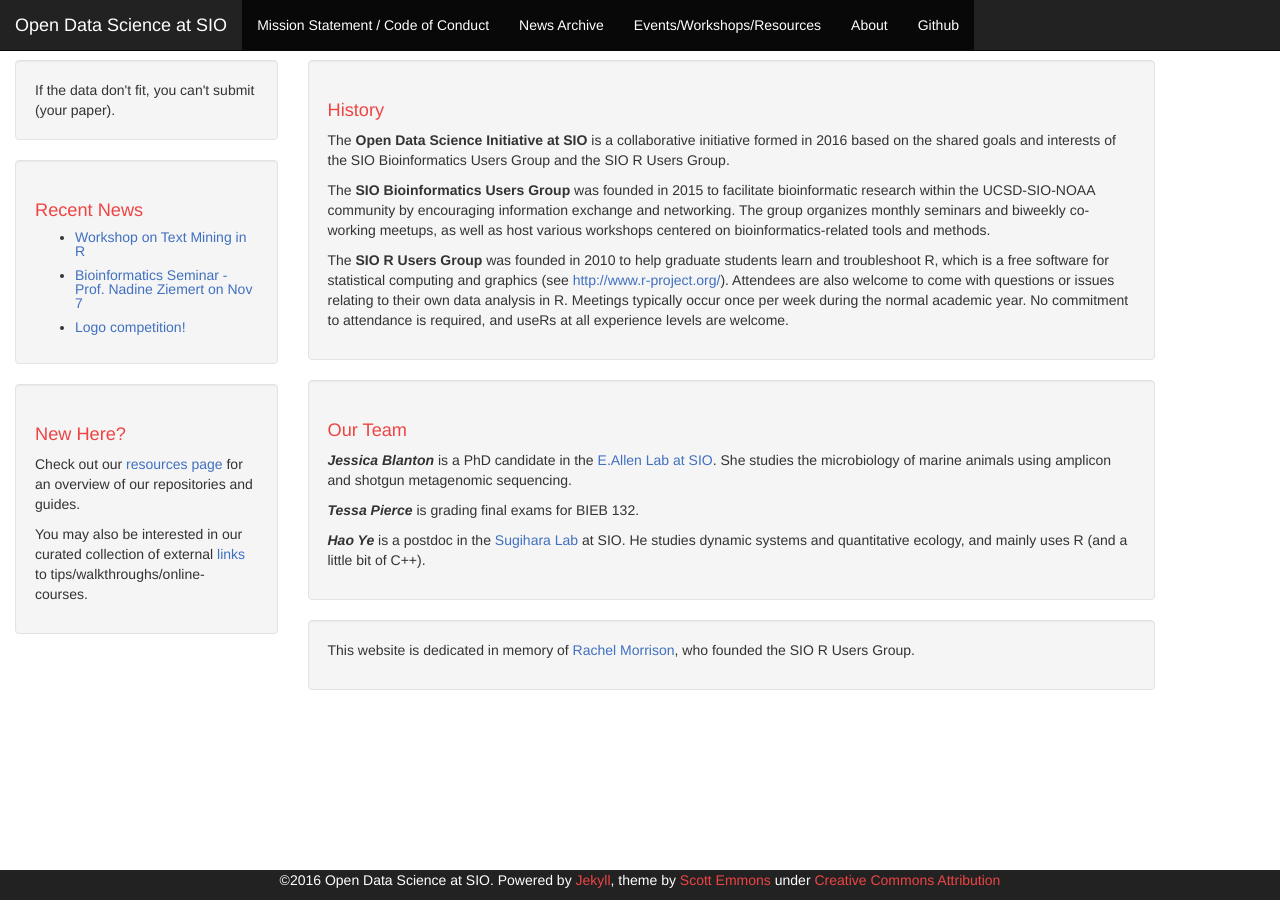
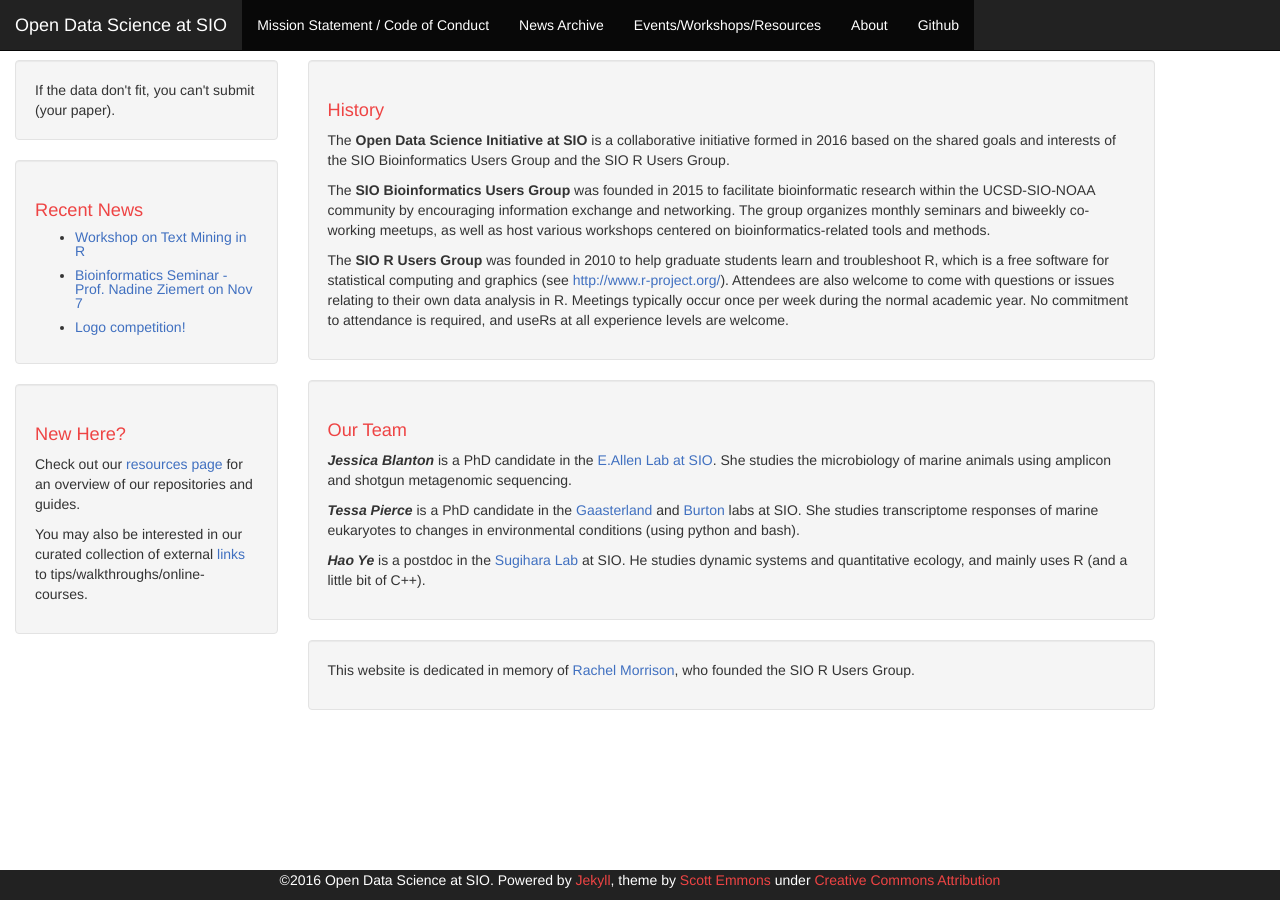
Before and after one commit to Open-Data-Science-at-SIO/Open-Data-Science-at-SIO.github.io, a Jekyll site: the page built from about.html, in a window 1280 px wide. Built offline with Jekyll 4.4.1, drawn with Linux system fonts in a browser that asks for light colours.

Commit message:
upd tessa about

```diff
--- a/about.html
+++ b/about.html
@@ -12,7 +12,7 @@ layout: default
 <div class="well">
     <h1>Our Team</h1>
     <p><i><b>Jessica Blanton</b></i> is a PhD candidate in the <a href="http://microbialoceans.ucsd.edu/">E.Allen Lab at SIO</a>.  She studies the microbiology of marine animals using amplicon and shotgun metagenomic sequencing.</p>
-    <p><i><b>Tessa Pierce</b></i> is grading final exams for BIEB 132.</p>
+    <p><i><b>Tessa Pierce</b></i> is a PhD candidate in the <a href="http://scrippsscholars.ucsd.edu/tgaasterland">Gaasterland</a> and <a href= "http://burtonlab.weebly.com">Burton</a> labs at SIO. She studies transcriptome responses of marine eukaryotes to changes in environmental conditions (using python and bash).</p>
     <p><i><b>Hao Ye</b></i> is a postdoc in the <a href="http://deepeco.ucsd.edu/">Sugihara Lab</a> at SIO. He studies dynamic systems and quantitative ecology, and mainly uses R (and a little bit of C++).</p>
 </div>
 
```
